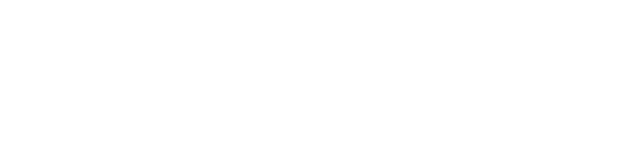
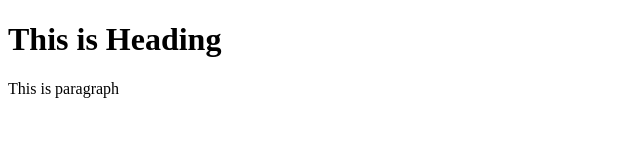
Before and after one commit to AlamgirSarder/javascriptdemo, a plain HTML site: page dom/index.html in a window 1280 px wide. Shown: the whole page, without its empty margins (0-640 px from the left). Drawn offline with Linux system fonts and the light colour scheme.

Commit message:
add dom selecting element

```diff
--- a/dom/index.html
+++ b/dom/index.html
@@ -9,7 +9,8 @@
 <body>
 
 
-
+    <h1 id="demo">This is Heading</h1>
+    <p class="para">This is paragraph</p>
 
 
 
```
Also changed, not shown: dom/js/script.js (+14 -0 lines).
